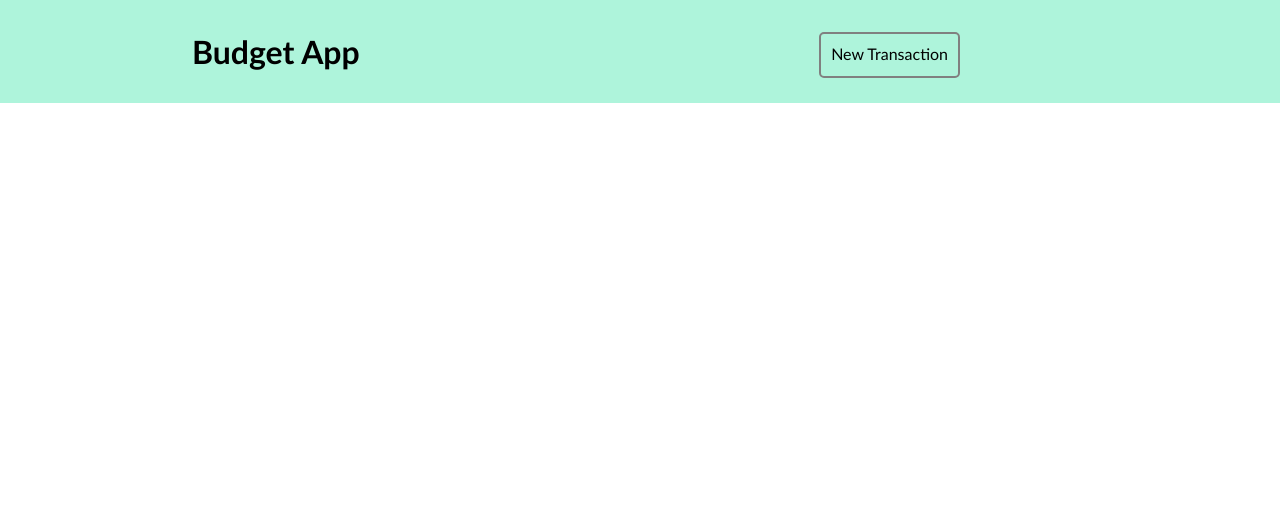
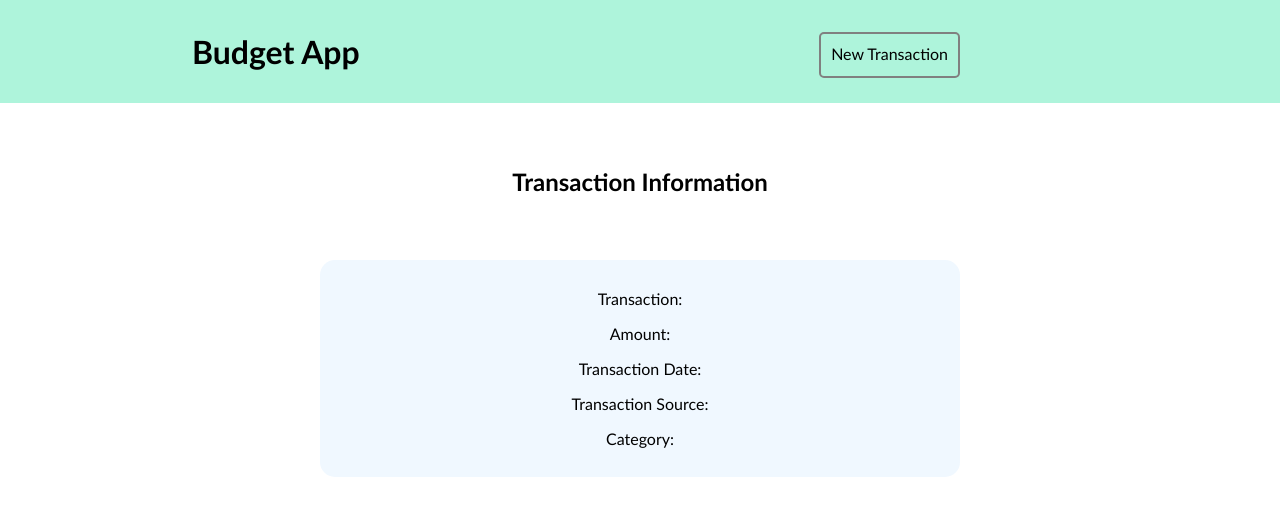
Before and after one commit to jRodriguezIV/Budgeting-App, a React (Create React App) app in the folder front-end/: page /1 in a window 1280 px wide. Shown: the top 516 px of the page. Built offline with nearby package versions, Linux system fonts and the light colour scheme; no server answers.

Commit message:
added the Show page and the transaction component with functionality and design

```diff
--- a/front-end/src/App.js
+++ b/front-end/src/App.js
@@ -2,6 +2,7 @@ import "./App.css";
 import { BrowserRouter as Router, Routes, Route } from "react-router-dom";
 import Home from "./Pages/Home/Home";
 import NavBar from "./Components/NavBar/NavBar";
+import Show from "./Pages/Show/Show";
 
 function App() {
   return (
@@ -10,6 +11,7 @@ function App() {
         <NavBar />
         <Routes>
           <Route path="/" element={<Home />} />
+          <Route path="/:id"  element={<Show />}/>
         </Routes>
       </Router>
     </div>
--- a/front-end/src/Components/Index/Index.css
+++ b/front-end/src/Components/Index/Index.css
@@ -0,0 +1,21 @@
+.total {
+    text-align: center;
+}
+
+.transaction {
+    display: flex;
+    justify-content: space-between;
+    margin-left: 20%;
+    margin-right: 20%;
+}
+
+.transaction p {
+    margin-bottom: 1px;
+}
+.transaction a {
+margin-bottom: 0;
+padding-bottom: 0;
+padding-top: 15px;
+text-align: left;
+margin-left: -50px;
+}
--- a/front-end/src/Components/Index/Index.js
+++ b/front-end/src/Components/Index/Index.js
@@ -1,5 +1,6 @@
 import axios from 'axios'
 import { useEffect, useState } from 'react'
+import './Index.css'
 
 const API = process.env.REACT_APP_API_URL
 
@@ -13,6 +14,7 @@ export default function Index() {
         .then(response => setTransactions(response.data))
         .catch(e => console.warn("catch", e))
     }, [])
+    console.log(transactions)
 
 
 
@@ -25,7 +27,21 @@ export default function Index() {
     return (
         <div className='index'>
 
-            <h1>Bank Account Total: {transactions.reduce((acc, cur) => acc + cur.amount, 0)}</h1>
+            <h1 className='total'>Bank Account Total: {transactions.reduce((acc, cur) => acc + cur.amount, 0)}</h1>
+
+            <div className='transactionList'>
+            {transactions.map((el) => (
+                <>
+                <div className='transaction'>
+                    <p className='date'>{el.date}</p>
+                    <a className='id' href={`/${el.id}`}>{el.item_name}</a>
+                    <p className='amount'>{el.amount}</p>
+                </div>
+                    <hr style={{width:"95%"}}/>
+                </>
+
+            ))}
+                </div>
 
 
 
--- /dev/null
+++ b/front-end/src/Components/Transaction/Transaction.css
@@ -0,0 +1,13 @@
+.transactionInfo {
+    background-color: aliceblue;
+    text-align: center;
+    margin: 5% 25% 15% 25%;
+    border-radius: 15px;
+    padding: 1%;
+}
+
+.transactionHeader {
+    text-align: center;
+    margin-top: 5%;
+    margin-bottom: 0;
+}
--- /dev/null
+++ b/front-end/src/Components/Transaction/Transaction.js
@@ -0,0 +1,34 @@
+import axios from "axios"
+import { useEffect, useState } from "react"
+import { useParams } from "react-router-dom"
+import './Transaction.css'
+
+const API = process.env.REACT_APP_API_URL
+
+export default function Transaction() {
+    const { id } = useParams()
+    const [transaction, setTransaction] = useState({})
+
+    useEffect(() => {
+        axios
+        .get(`${API}/transactions/${id}`)
+        .then(response => setTransaction(response.data))
+        .catch(e => console.warn("catch", e))
+    }, [id])
+    console.log(transaction)
+
+    return (
+        <>
+        <h2 className="transactionHeader">Transaction Information</h2>
+        <div className="transactionInfo">
+
+            <p>Transaction: {transaction.item_name}</p>
+            <p>Amount: {transaction.amount}</p>
+            <p>Transaction Date: {transaction.date}</p>
+            <p>Transaction Source: {transaction.from}</p>
+            <p>Category: {transaction.category}</p>
+
+        </div>
+        </>
+    )
+}
--- /dev/null
+++ b/front-end/src/Pages/Show/Show.js
@@ -0,0 +1,10 @@
+import Transaction from "../../Components/Transaction/Transaction";
+
+export default function Show() {
+
+    return (
+        <div>
+            <Transaction />
+        </div>
+    )
+}
```
Also changed, not shown: front-end/src/setupTests.js (deleted, +0 -5 lines), front-end/src/Pages/Show/Show.css (added).
